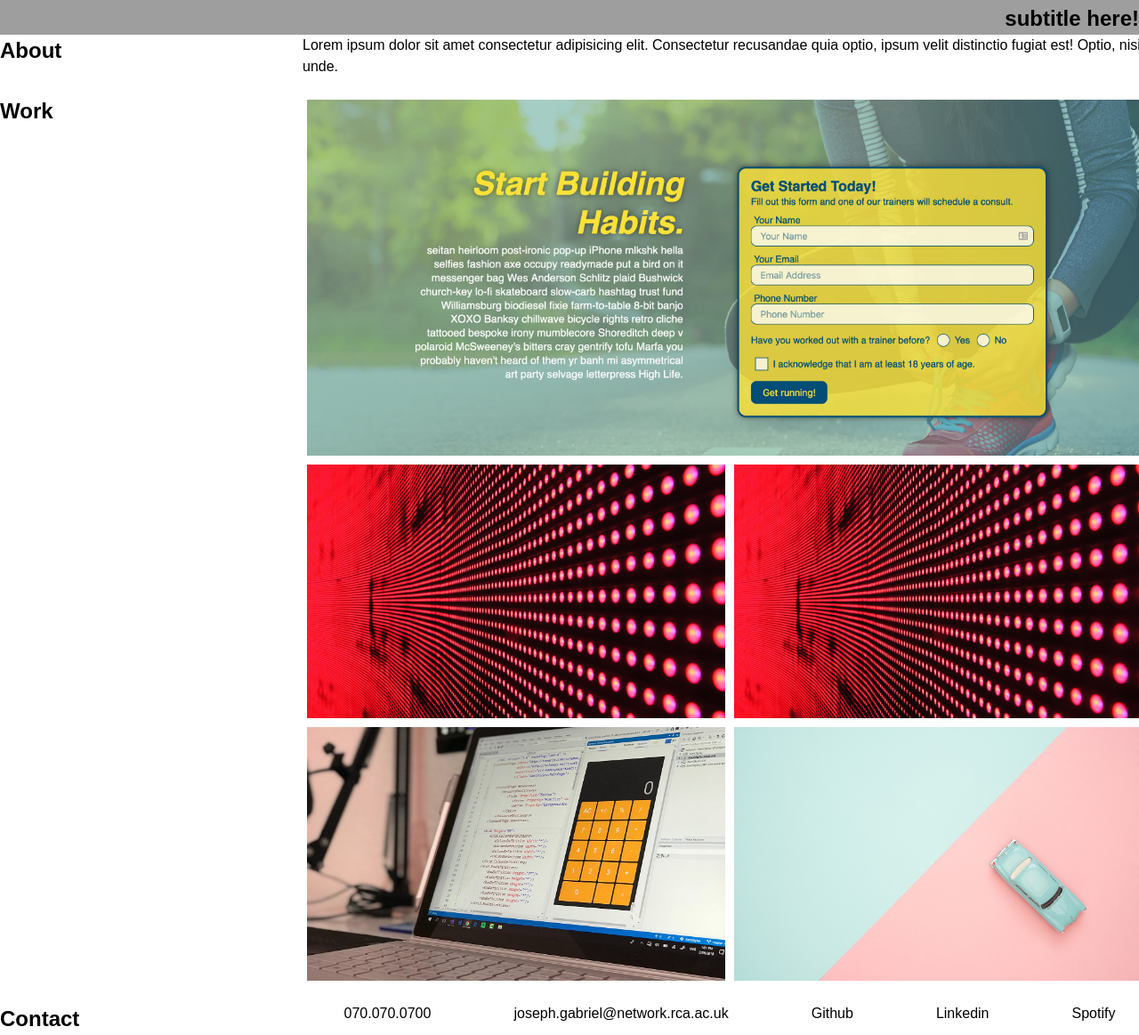
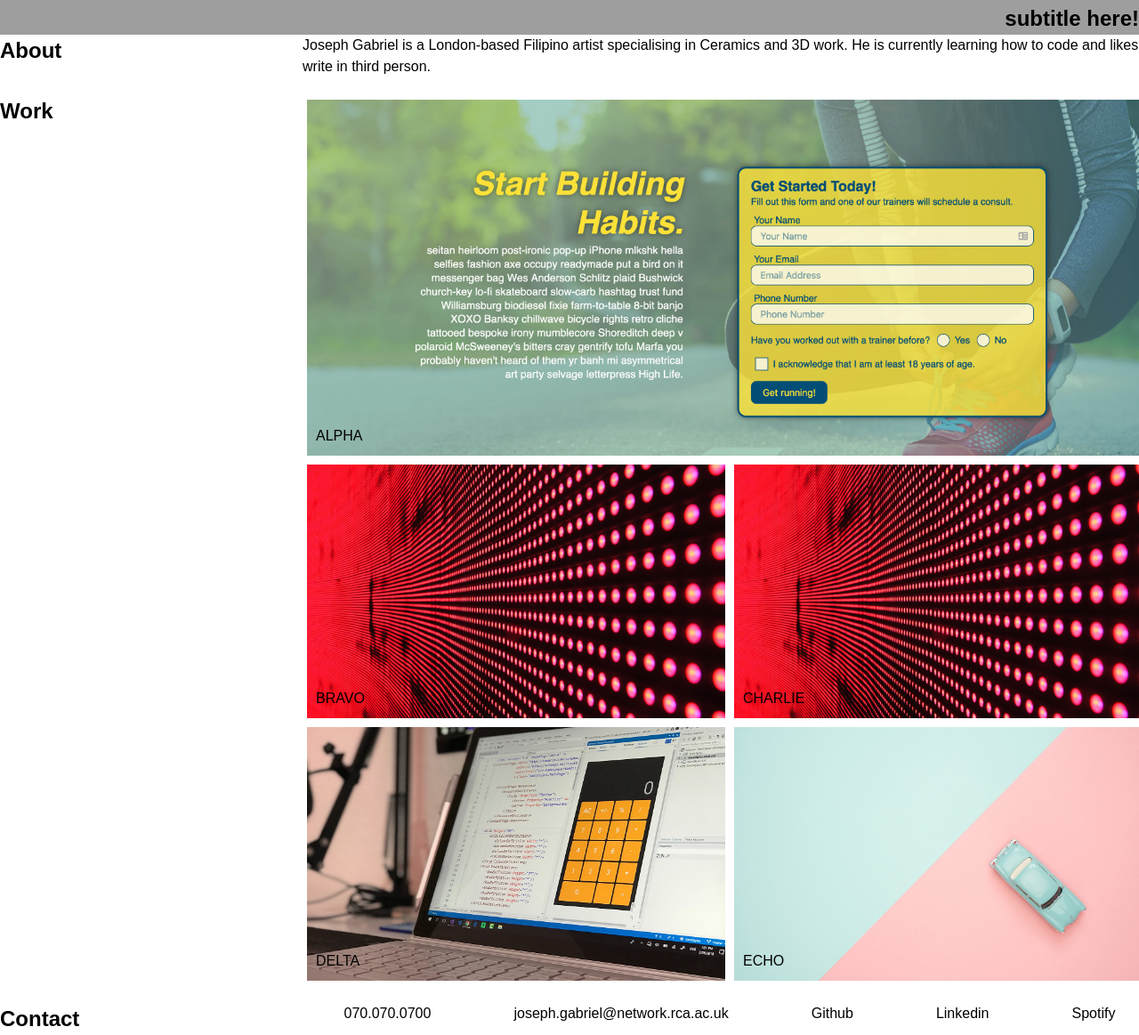
Before and after one commit to gabjgit/JG_Portfolio, a plain HTML site: page index.html in a window 1280 px wide. Shown: the part 209-1372 px from the top of the page at 89% size. Drawn offline with Linux system fonts and the light colour scheme; grey boxes are pictures that could not be loaded.

```diff
--- a/css/style.css
+++ b/css/style.css
@@ -28,6 +28,15 @@ nav{
                     "dummy-pic_bio dummy-pic_bio"
                     "dummy-pic_1 dummy-pic_2"
                     "dummy-pic_3 dummy-pic_4";
+}
+
+div> h1{
+  margin: 5px;
+ padding: 5px;
+ font-family: Arial, Helvetica, sans-serif;
+ font-weight: 100;
+ font-size: medium;
+ justify-content: flex-end;
 }
 
 #bio-pic {
--- a/index.html
+++ b/index.html
@@ -33,17 +33,27 @@
     <section class="page-section" id="about">
       <h2>About</h2>
     </section>
-    <section> <p>Lorem ipsum dolor sit amet consectetur adipisicing elit. Consectetur recusandae quia optio, ipsum velit distinctio fugiat est! Optio, nisi unde.</p> </section>
+    <section> <p>Joseph Gabriel is a London-based Filipino artist specialising in Ceramics and 3D work. He is currently learning how to code and likes to write in third person. </p> </section>
     <!-- portfolio container -->
     <section class="page-section" id="work">
       <h2>Work</h2>
     </section>
     <section class="page-section" id="work-grid">
-    <div class="work-grid" id="bio-pic"></div>
-    <div class="work-grid" id="work-1"></div>
-    <div class="work-grid" id="work-2"></div>
-    <div class="work-grid" id="work-3"></div>
-    <div class="work-grid" id="work-4"></div>
+    <div class="work-grid" id="bio-pic">
+      <h1>ALPHA</h1>
+    </div>
+    <div class="work-grid" id="work-1">
+      <h1>BRAVO</h1>
+    </div>
+    <div class="work-grid" id="work-2">
+      <h1>CHARLIE</h1>
+    </div>
+    <div class="work-grid" id="work-3">
+      <h1>DELTA</h1>
+    </div>
+    <div class="work-grid" id="work-4">
+      <h1>ECHO</h1>
+    </div>
   </section>
     <!-- contact -->
     <section class="page-section" id="contact">
```
Also changed, not shown: images/1.jpg (added), images/4.jpeg (added), images/7.jpg (added), images/8.jpg (added), images/9.jpg (added), 4 other files.
